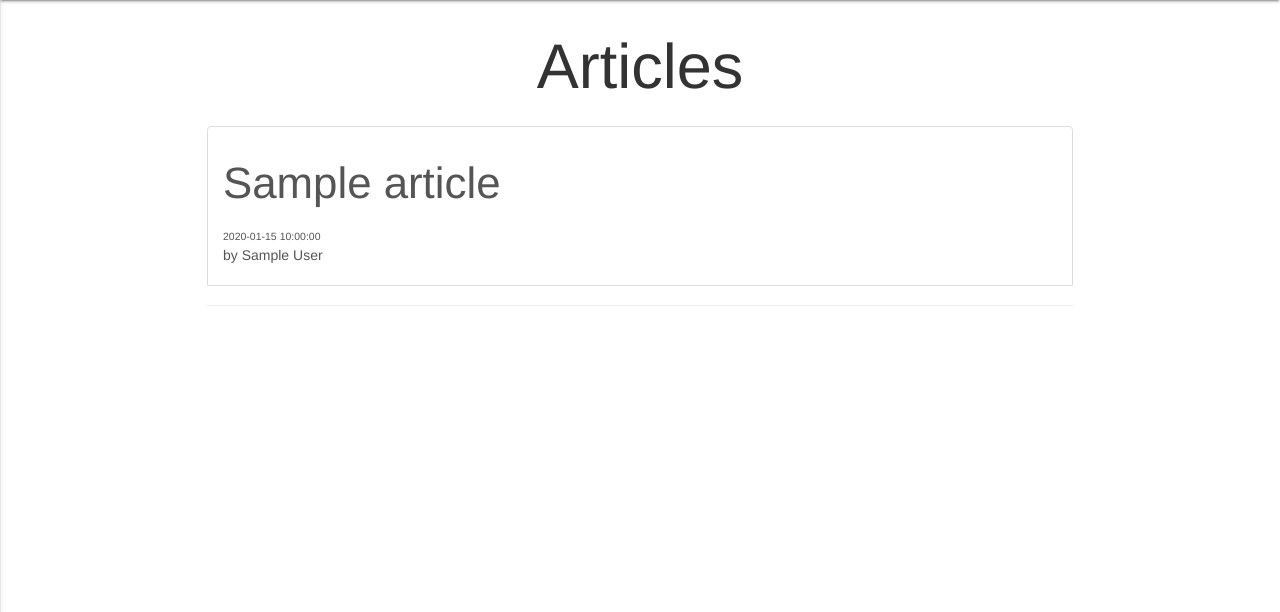
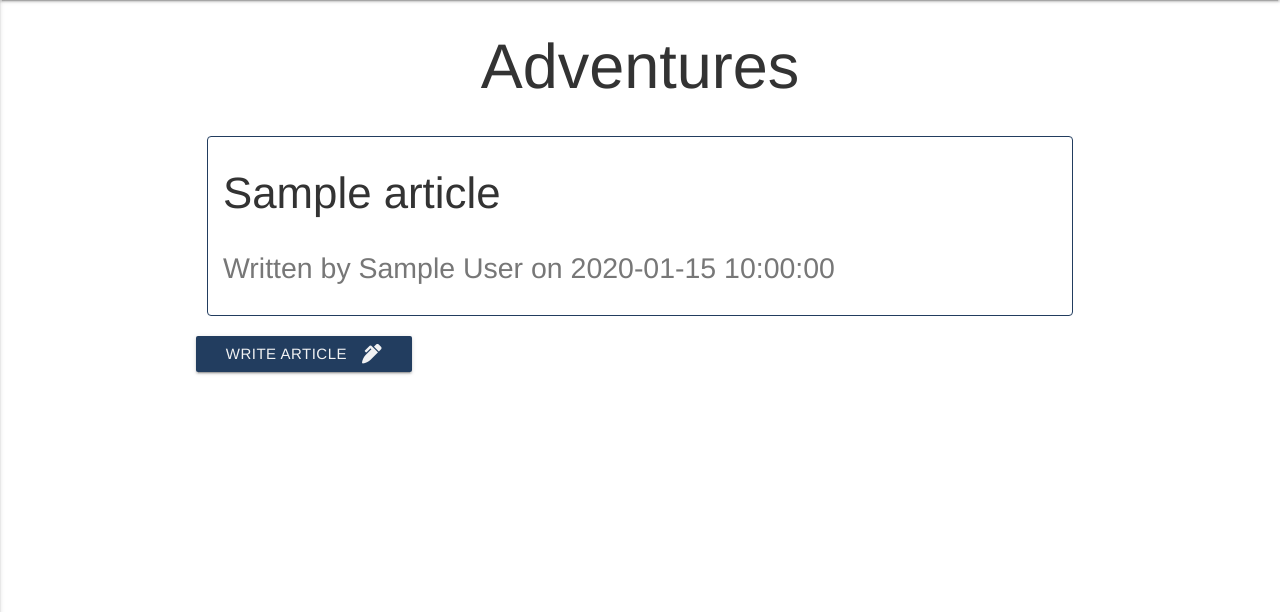
Before and after one commit to NathenJohns/adventure_blog, a Flask app: page /articles in a window 1280 px wide. Shown: the part 64-676 px from the top of the page. Run offline with Flask 2, Linux system fonts and the light colour scheme; a database or web service that is not in the repository returns one stand-in record (values such as "Sample title"); some libraries are stand-ins or nearby versions.

Commit message:
removal of single adventure page, styles for articles page etc.

```diff
--- a/run.py
+++ b/run.py
@@ -179,13 +179,6 @@ def single_country(country_id):
 
     return render_template('single_country.html', country=country)
 
-# SINGLE ADVENTURE
-@app.route('/adventure/<adventure_id>')
-def single_adventure(adventure_id):
-    adventure=mongo.db.adventures.find_one({'_id': ObjectId(adventure_id)})
-
-    return render_template('single_adventure.html', adventure=adventure)
-
 if __name__ == '__main__':
     app.run(host=os.environ.get('IP'),
         port=int(os.environ.get('PORT')),
--- a/static/css/styles.css
+++ b/static/css/styles.css
@@ -135,6 +135,7 @@ h1 {
 
 /* Add and Edit Adventures Button */
 .btn-adventures {
+    margin-top: 20px;
     background-color: #223d5f;
     color: #f1f2f3;
 }
@@ -189,9 +190,42 @@ h1 {
 
 /* ARTICLES AND ARTICLE STYLES */
 
-/* Single Article Page */
-.list-group-item:last-child {
-    margin-top: 20px;
+/* Adventures Page */
+.articles-header {
+    color: #333333;
+    transition: all 0.2s ease-in-out;
+    -moz-transition: all 0.2s ease-in-out;
+    -webkit-transition: all 0.2s ease-in-out;
+    -o-transition: all 0.2s ease-in-out;
+}
+
+.articles-header:hover {
+    color: #223d5f;
+}
+
+.adventure-button {
+    width:100%;
+    height: 50px;
+    background-color: #f1f2f3;
+    margin-top: 10px;
+    margin-bottom: 20px;
+    border: 2px solid;
+    border-color: #47494b;
+    border-radius: 5px;
+    transition: all 0.2s ease-in-out;
+    -moz-transition: all 0.2s ease-in-out;
+    -webkit-transition: all 0.2s ease-in-out;
+    -o-transition: all 0.2s ease-in-out;
+}
+
+.btn:hover, .btn-large:hover {
+    border-color: #223d5f;
+}
+
+.list-group-item {
+    margin-top: 10px;
+    margin-bottom: 10px;
+    border-color: #223d5f;
 }
 
 /* FORM STYLES */
@@ -248,26 +282,6 @@ td, th {
     border-color: #223d5f;
 }
 
-/* MULTI ADVENTURES PAGE */
-.adventure-button {
-    width:100%;
-    height: 50px;
-    background-color: #f1f2f3;
-    margin-top: 10px;
-    margin-bottom: 20px;
-    border: 2px solid;
-    border-color: #47494b;
-    border-radius: 5px;
-    transition: all 0.2s ease-in-out;
-    -moz-transition: all 0.2s ease-in-out;
-    -webkit-transition: all 0.2s ease-in-out;
-    -o-transition: all 0.2s ease-in-out;
-}
-
-.btn:hover, .btn-large:hover {
-    border-color: #223d5f;
-}
-
 /* MEDIA QUERIES */
 
 /* Render Logo Header on Nav on smaller screens */
--- a/templates/articles.html
+++ b/templates/articles.html
@@ -2,18 +2,23 @@
 
 {% block content %}
 <div class="container">
-    <h1>Articles</h1>
+    <h1>Adventures</h1>
     <div class="list-group">
-    {% for article in articles %}
-        <a href="{{url_for('single_article', article_id=article._id)}}" class="list-group-item list-group-item-action flex-column align-items-start">
+        {% for article in articles %}
+        <div class="col-lg-12 list-group-item list-group-item-action flex-column align-items-start">
             <div class="d-flex w-100 justify-content-between">
-                <h3 class="mb-1">{{ article.title }}</h3>
-                <small>{{ article.create_date }}</small>
+                <a class="articles-header" href="{{ url_for('single_article', article_id=article._id) }}">
+                    <h3>{{ article.title }}<h3/>
+                </a>
+                <small>Written by {{ article.author }} on {{ article.create_date }}</small>
             </div>
-                <p class="mb-1">by {{ article.author }}</p>
+        </div>
+        {% endfor %}
+    </div>
+    <div class="row">
+        <a href="{{url_for('write_article')}}" class="waves-effect waves-light btn btn-adventures">
+            <i class="material-icons right fas fa-pen-alt"></i>Write Article
         </a>
-    <hr>
-    {% endfor %}
     </div>
 </div>
 {% endblock %}
--- a/templates/countries.html
+++ b/templates/countries.html
@@ -12,7 +12,7 @@
     </div>
     <div class="row">
         <a href="{{url_for('add_country')}}" class="waves-effect waves-light btn btn-countries">
-            <i class="material-icons right">playlist_add</i>Add Country
+            <i class="material-icons right fas fa-globe-europe"></i>Add Country
         </a>
     </div>
 </div>
```
Also changed, not shown: templates/adventures.html (+16 -4 lines), templates/single_adventure.html (deleted, +0 -28 lines).
